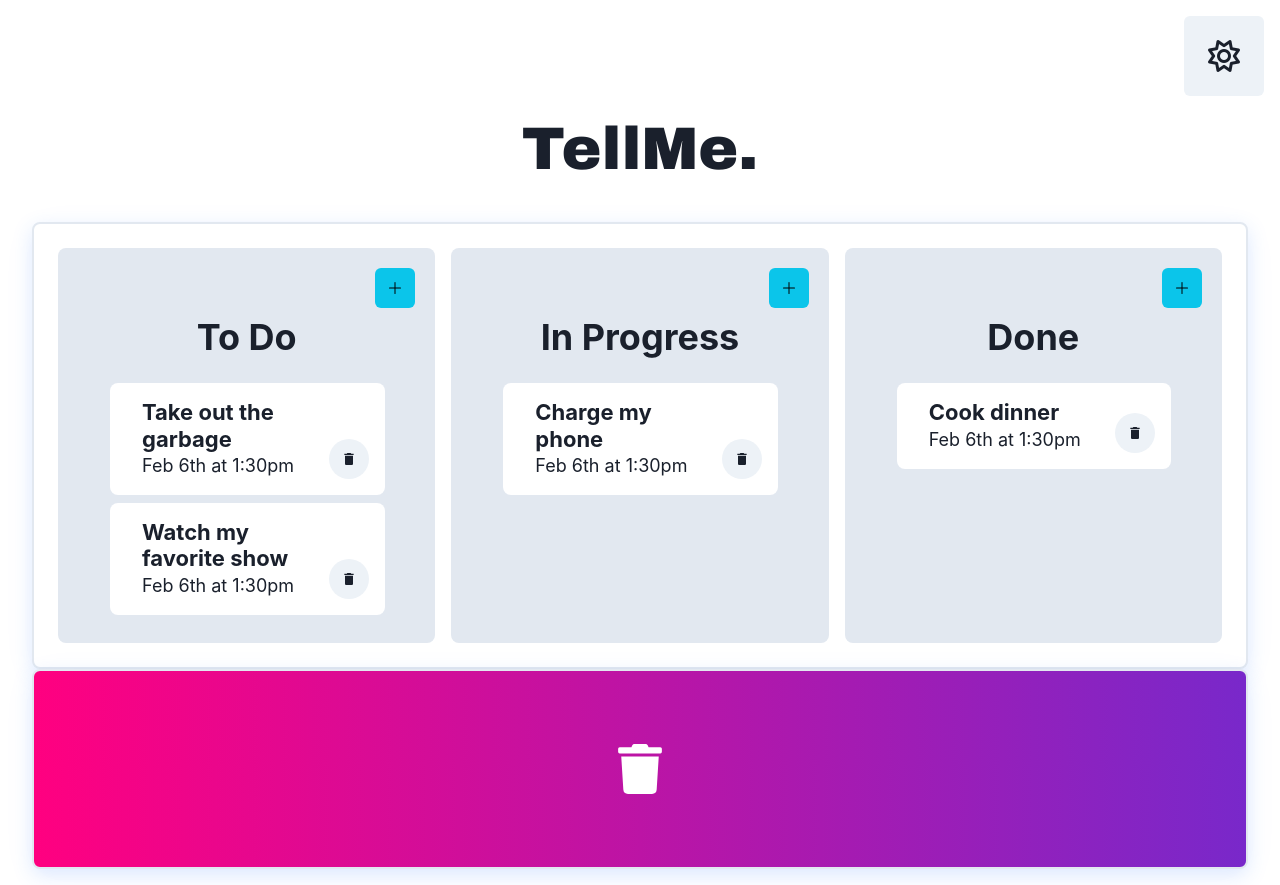
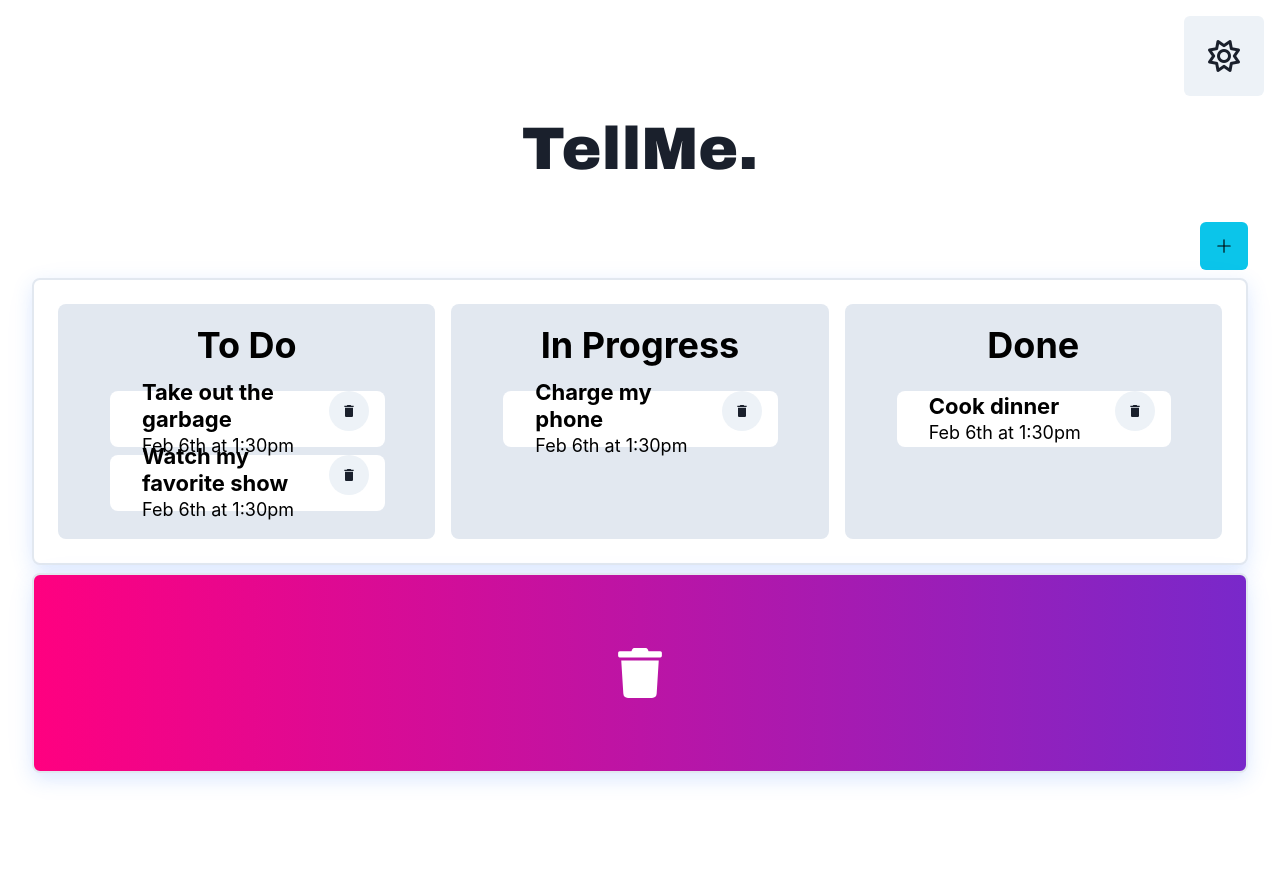
Before and after one commit to dwang134/chakra-todo, a React (Create React App) app: page / in a window 1280 px wide. After the commit the page ends 800 px from the top, so only its background shows below. Built offline with nearby package versions, Linux system fonts and the light colour scheme.

Commit message:
final v1

```diff
--- a/src/App.jsx
+++ b/src/App.jsx
@@ -1,10 +1,9 @@
 import './App.css';
 import {VStack, Container} from '@chakra-ui/react';
-import React, { useState } from 'react';
+import React, { useEffect, useState } from 'react';
 import Header from './components/Header'
 import HeroSection from './components/HeroSection'
 import initialData from './data/initial-data'
-import { AiOutlineConsoleSql } from 'react-icons/ai';
 import {DragDropContext} from 'react-beautiful-dnd'
 
 function App() {
@@ -24,6 +23,10 @@ function App() {
       destination.index === source.index
     ) {
       return
+    }
+
+    if (destination.droppableId === "delete"){
+      deleteItem(source.index, source.draggableId)
     }
 
     //started from droppable column ex. column-1
@@ -48,7 +51,6 @@ function App() {
       taskIds: newTaskIds
     }
 
-  //
   const newState = {
     //going through whatever is in data
       ...data,
@@ -91,8 +93,29 @@ function App() {
     setData(newState)
   }
 
-  //had task state here as itemsBackend
-  // const [columns, setColumns] = useState(columnsFromBackend);
+  const deleteItem = (index, taskId) => {
+    const newColumns = {...data.columns}
+    const newTasks = {...data.tasks}
+
+    Object.keys(newColumns).forEach(column => {
+
+      const deleteTarget = newColumns[column].taskIds.find(task => task === taskId)
+      if( deleteTarget ) {
+        newColumns[column].taskIds.splice(index, 1)
+      }
+    })
+
+    delete newTasks[taskId]
+
+    const newState = {
+      ...initialData,
+      tasks: newTasks,
+      columns: newColumns,
+    }
+
+    setData(newState)
+  };
+
 
   return (
     <DragDropContext onDragEnd= {onDragEnd}>
@@ -100,7 +123,7 @@ function App() {
     <VStack p={4}>
       <Header/>
         <Container maxW= "container.xl">
-        <HeroSection data= {data} setData= {setData}/>
+        <HeroSection data= {data} setData= {setData} deleteItem= {deleteItem}/>
         </Container>
     </VStack>
     </DragDropContext>
--- a/src/components/AddTask.js
+++ b/src/components/AddTask.js
@@ -1,29 +1,69 @@
 import React, {useState} from 'react'
-import {HStack, Container, Input, Button, Flex, Spacer, VStack, Text, Heading, IconButton} from '@chakra-ui/react'
+import {Container, Input, Button, Flex, Spacer, VStack, Heading, IconButton, useToast, useColorModeValue} from '@chakra-ui/react'
 import {AiOutlineClose} from 'react-icons/ai'
-import {itemsBackend} from '../data'
 
-const AddTask = ({setModal, addItem}) => {
+const AddTask = ({setModal, data, setData, countId, setCountId}) => {
 
-  const [content, setcontent]= useState('')
+  const color = useColorModeValue('black', 'white')
+
+  const [content, setContent]= useState('')
   const [time, setTime]= useState('')
+
   // const [tasks, setTasks]= useState(itemsBackend[index])
 
-  const handleSubmit= (e) => {
+  const toast= useToast()
+
+  const handleSubmit = (e) => {
+
     e.preventDefault();
 
-    if(!content){
-      alert("Please enter a contentription")
+    if(!content || !time) {
+      toast({
+        position: 'top',
+        title: 'Please fill out all fields',
+        status: 'error',
+        duration: 2000,
+        isClosable: true,
+      });
       return
-    }
-    else if (!time){
-      alert("Please enter a time")
-      return
+    }else{
+      toast({
+        position: 'top',
+        title: 'Added todo!',
+        status: 'success',
+        duration: 2000,
+        isClosable: true,
+      });
     }
 
-    addItem({content, time})
-    setcontent('')
+    const newTaskId = countId + 1
+    const newTaskIds = [...data.columns['column-1'].taskIds]
+    newTaskIds.push(`task${newTaskId}`)
+
+    const newTodoColumn = {
+      ...data.columns['column-1'],
+      taskIds: newTaskIds
+    }
+
+    const newColumns = {
+      ...data.columns,
+      'column-1': newTodoColumn
+    }
+
+    const newTasks = {...data.tasks}
+    const taskKey = `task${newTaskId}`
+    newTasks[taskKey] = {id: `task${newTaskId}`, content: content, time: time}
+
+    const newState ={
+      ...data,
+      tasks: newTasks,
+      columns: newColumns
+    }
+
+    setData(newState)
+    setContent('')
     setTime('')
+    setCountId(newTaskId)
   }
 
   return (
@@ -33,10 +73,10 @@ const AddTask = ({setModal, addItem}) => {
       <Flex justify= 'flex-end'>
       <IconButton icon={<AiOutlineClose />} size= 'lg' onClick= {()=> setModal(false)} isRound='true' m= {0}/>
       </Flex>
-            <Heading fontSize='lg' fontWeight= 'semibold' >Add Task</Heading>
-            <Input variant= "filled" placeholder= "Enter a description" value= {content} onChange= {(e)=> setcontent(e.target.value)}/>
+            <Heading fontSize='lg' fontWeight= 'semibold' color={color} >Add Task</Heading>
+            <Input variant= "filled" placeholder= "Enter a description" value= {content} onChange= {(e)=> setContent(e.target.value)}/>
             <Spacer/>
-            <Heading fontSize= 'lg' fontWeight= 'semibold'>Add Time</Heading>
+            <Heading fontSize= 'lg' fontWeight= 'semibold' color= {color}>Add Time</Heading>
             <Input variant= "filled" placeholder= "Enter a time here" value= {time} onChange= {(e)=> setTime(e.target.value)}/>
             <Spacer/>
             <Button colorScheme= "pink" type= "submit">Add new Task</Button>
--- a/src/components/Column.jsx
+++ b/src/components/Column.jsx
@@ -1,57 +1,29 @@
 import React from "react";
-import {Heading, VStack, IconButton, Text, Container, Box} from "@chakra-ui/react";
-import { useState } from "react";
-import {BsPlusLg } from "react-icons/bs";
-import AddTask from './AddTask'
-import Modal from 'react-modal'
+import {Heading, VStack, Container, useColorModeValue} from "@chakra-ui/react";
 import Item from './Item'
 import {Droppable} from 'react-beautiful-dnd'
 
-const Column = ({column, tasks}) => {
+const Column = ({ column, tasks, deleteItem}) => {
 
-  const [modalIsOpen, setModal] = React.useState(false);
-
-  const customStyles = {
-    content: {
-      top: '50%',
-      left: '50%',
-      right: 'auto',
-      bottom: 'auto',
-      marginRight: '-50%',
-      transform: 'translate(-50%, -50%)',
-    },
-  };
-
-  Modal.setAppElement('#root');
-
-  function afterOpenModal() {
-
-  }
+  const color = useColorModeValue('black', 'white')
+  const bg = useColorModeValue('gray.200', 'gray.800')
+  const bg2 = useColorModeValue('skyblue', 'DeepPink')
 
   return (
     //responsive border
     <Droppable droppableId= {column.id}>
     {(provided, snapshot)=> (
-    <VStack backgroundColor="gray.200" rounded="lg" width="100%" p="5" m= {2}>
-      <IconButton icon={<BsPlusLg />} alignSelf="flex-end" colorScheme='cyan' variant= 'solid' onClick= {()=> setModal(true)}/>
-      <Modal
-        isOpen={modalIsOpen}
-        onAfterOpen={afterOpenModal}
-        onRequestClose={()=> setModal(false)}
-        style={customStyles}
-        contentLabel="Example Modal"
-      >
-      <AddTask setModal={setModal}/>
-      </Modal>
-      <Heading pb="4">{column.title}</Heading>
+    <VStack backgroundColor={bg} rounded="lg" width="100%" p="5" m= {2}>
+
+      <Heading pb="4" color={color}>{column.title}</Heading>
 
         <Container
         ref= {provided.innerRef}
         {...provided.droppableProps}
-        backgroundColor= {snapshot.isDraggingOver ? 'skyblue' : 'gray.200'}
+        backgroundColor= {snapshot.isDraggingOver ? bg2 : bg}
         >
         {/* maybe you can add some sort of restricton here if its more than 4 then do something*/}
-       {tasks.map((task, index) => <Item key={task.id} task={task} index={index}></Item>)}
+       {tasks.map((task, index) => <Item key={task.id} task={task} deleteItem= {deleteItem} index={index}></Item>)}
        {provided.placeholder}
        </Container>
         </VStack>
--- a/src/components/HeroSection.js
+++ /dev/null
@@ -1,33 +0,0 @@
-import React from 'react';
-import {Flex, Divider, Box} from '@chakra-ui/react'
-import Column from './Column'
-import {FaTrash} from 'react-icons/fa'
-
-const HeroSection = ({data, setData}) => {
-
-      return(
-      <>
-      <Flex
-      className= "shadow resize"
-      border="1px"
-      borderColor="gray.200"
-      borderWidth="2px"
-      borderRadius="lg"
-      align="stretch"
-      justifyContent= "center"
-      p="4"
-      >
-
-      {data.columnOrder.map(columnId=> {
-          const column = data.columns[columnId];
-          const tasks= column.taskIds.map(taskId=> data.tasks[taskId])
-          return <Column key={column.id} column= {column} tasks= {tasks}/>
-        })}
-
-      </Flex>
-    <Box className="shadow" display= 'flex' height= '25vh' w='100%' borderWidth= '2px' borderRadius='lg' justifyContent= 'center' alignItems= 'center' bgGradient='linear(to-l, #7928CA, #FF0080)'><FaTrash fontSize= {50} color= 'white'/></Box>
-    </>
-  )
-};
-
-export default HeroSection;
--- /dev/null
+++ b/src/components/HeroSection.jsx
@@ -0,0 +1,85 @@
+import React, {useState} from 'react';
+import {Flex, Box, IconButton, VStack, useColorModeValue} from '@chakra-ui/react'
+import Column from './Column'
+import Modal from 'react-modal'
+import {BsPlusLg } from "react-icons/bs"
+import {FaTrash} from 'react-icons/fa'
+import AddTask from './AddTask'
+import {Droppable} from 'react-beautiful-dnd'
+
+const HeroSection = ({data, setData, deleteItem}) => {
+
+  let subtitle;
+  const bg = useColorModeValue('white', 'black')
+
+  const tasks = data.columns["column-1"].taskIds.length;
+  const [modalIsOpen, setModal] = React.useState(false);
+  const [countId, setCountId] = useState(tasks);
+
+  const customStyles = {
+
+    content: {
+      top: '50%',
+      left: '50%',
+      right: 'auto',
+      bottom: 'auto',
+      marginRight: '-50%',
+      transform: 'translate(-50%, -50%)',
+      background: bg
+    },
+  };
+
+  const afterOpenModal= () => {
+    subtitle.style.backgroundColor = bg;
+  }
+
+  Modal.setAppElement('#root');
+
+      return(
+      <VStack>
+      <IconButton size= 'lg' icon={<BsPlusLg />} alignSelf="flex-end" colorScheme='cyan' variant= 'solid' onClick= {()=> setModal(true)}/>
+      <Flex
+      className= "shadow resize"
+      border="1px"
+      borderColor="gray.200"
+      borderWidth="2px"
+      borderRadius="lg"
+      align="stretch"
+      justifyContent= "center"
+      p="4"
+      w= "100%"
+      >
+      <Modal
+        isOpen={modalIsOpen}
+        onAfterOpen={afterOpenModal}
+        onRequestClose={()=> setModal(false)}
+        style={customStyles}
+        contentLabel="Example Modal"
+      >
+      <AddTask setModal={setModal} data= {data} setData= {setData} countId= {countId} setCountId= {setCountId}/>
+      </Modal>
+      {data.columnOrder.map(columnId=> {
+          const column = data.columns[columnId];
+          const tasks= column.taskIds.map(taskId=> data.tasks[taskId])
+          return <Column key={column.id} column= {column} tasks= {tasks} deleteItem= {deleteItem}/>
+        })}
+
+      </Flex>
+    <Droppable droppableId= "delete">
+    {(provided, snapshot)=> (
+    <Box className="shadow" display= 'flex' height= '25vh' w='100%' borderWidth= '2px' borderRadius='lg' justifyContent= 'center' alignItems= 'center' bgGradient= {snapshot.isDraggingOver? 'linear(to-r, red.500, yellow.500)': 'linear(to-l, #7928CA, #FF0080)'}
+    ref= {provided.innerRef}
+    {...provided.droppableProps}
+    >
+      <FaTrash fontSize= {50} color= 'white'/>
+      <div>
+      {provided.placeholder}
+      </div>
+      </Box>
+      )}
+    </Droppable>
+    </VStack>
+  )
+};
+
+export default HeroSection;
--- a/src/components/Item.jsx
+++ b/src/components/Item.jsx
@@ -1,11 +1,13 @@
-import React, {useState} from 'react'
-import {Box, Heading, Text, Container, IconButton, Icon, Flex} from '@chakra-ui/react'
+import React from 'react'
+import {Heading, Text, Container, IconButton, Flex, useColorModeValue} from '@chakra-ui/react'
 import {MdDelete} from 'react-icons/md'
 import {Draggable} from 'react-beautiful-dnd'
 import './Item.css'
 
 const Item = ({task, deleteItem, index}) => {
 
+    const bg = useColorModeValue('white', 'gray.400')
+    const color = useColorModeValue('black', 'white')
 
     return (
         <Draggable draggableId= {task.id} index= {index}>
@@ -15,14 +17,14 @@ const Item = ({task, deleteItem, index}) => {
                 {...provided.draggableProps}
                 {...provided.dragHandleProps}
                 ref= {provided.innerRef}
-                backgroundColor= {snapshot.isDragging? 'lightgreen' : 'white'}
-                rounded= 'lg' p= '4' w='90%' ml={4} mb= {2}
+                backgroundColor= {snapshot.isDragging? 'lightgreen' : bg}
+                rounded= 'lg' p= '4' w='90%' ml={4} mb= {2} h= '7vh'
                 >
                 <Container justifySelf= 'center' alignSelf= 'center'>
-                <Heading fontSize= {{ base: '24px', md: '30px', lg: '22px' }}>{task.content}</Heading>
-                <Text fontSize= {{ base: '12px', md: '22px', lg: '18px' }}>{task.time}</Text>
+                <Heading color= {color} fontSize= {{ base: '24px', md: '30px', lg: '22px' }}>{task.content}</Heading>
+                <Text color= {color} fontSize= {{ base: '12px', md: '22px', lg: '18px' }}>{task.time}</Text>
                 </Container>
-                <IconButton justifySelf= 'end' alignSelf= 'end' isRound= 'true' size= 'md'><MdDelete onClick= {()=> deleteItem(task.id)}/></IconButton>
+                <IconButton justifySelf= 'end' alignSelf= 'end' isRound= 'true' size= 'md'><MdDelete onClick= {()=> deleteItem(index, task.id)}/></IconButton>
                 </Flex>
             )}
         </Draggable>
--- a/src/index.js
+++ b/src/index.js
@@ -2,7 +2,6 @@ import React from 'react';
 import ReactDOM from 'react-dom';
 import './index.css';
 import App from './App';
-import reportWebVitals from './reportWebVitals';
 import {ChakraProvider, ColorModeScript} from '@chakra-ui/react'
 
 ReactDOM.render(
@@ -14,8 +13,3 @@ ReactDOM.render(
   </React.StrictMode>,
   document.getElementById('root')
 );
-
-// If you want to start measuring performance in your app, pass a function
-// to log results (for example: reportWebVitals(console.log))
-// or send to an analytics endpoint. Learn more: https://bit.ly/CRA-vitals
-reportWebVitals();
```
Also changed, not shown: src/reportWebVitals.js (deleted, +0 -13 lines), src/components/Col.js (deleted).
